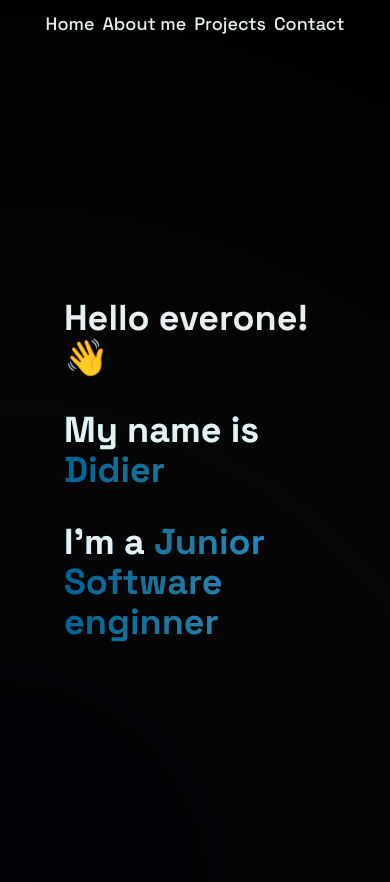
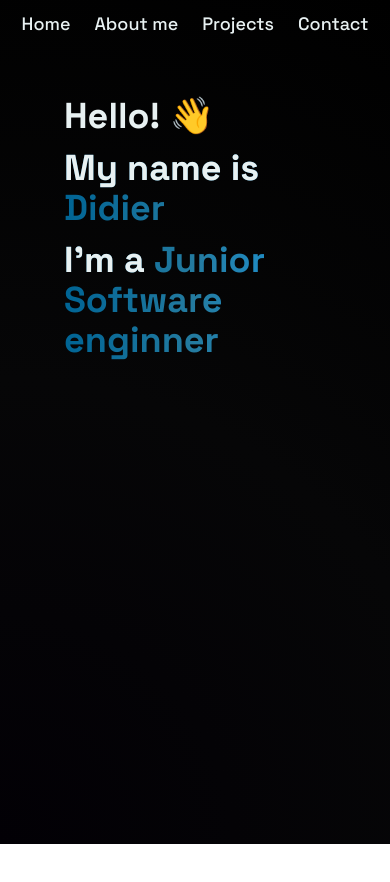
Before and after one commit to adidiergg/personal-portfolio, a Next.js app: page / in a window 390 px wide. Shown: the top 882 px of the page. After the commit the page ends 844 px from the top, so only its background shows below. Built offline with nearby package versions, Linux system fonts and the light colour scheme.

Commit message:
add headers

```diff
--- a/src/app/about/page.tsx
+++ b/src/app/about/page.tsx
@@ -3,8 +3,8 @@
 
 export default function About(){
     return (
-        <main className="flex  min-h-screen flex-col items-center justify-start gap-1">
-            <h1 className="text-4xl text-light">About me</h1>
+        <main className="flex  min-h-screen flex-col items-center justify-start gap-1  pt-12">
+            <h1 className="text-4xl  font-semibold">About me</h1>
         </main>
     )
 }
--- a/src/app/contact/page.tsx
+++ b/src/app/contact/page.tsx
@@ -2,8 +2,10 @@
 
 
 
-export default function COntact(){
+export default function Contact(){
     return (
-        <div></div>
+        <main className="flex  min-h-screen flex-col items-center justify-start gap-1  pt-12">
+        <h1 className="text-4xl font-semibold">Contact</h1>
+    </main>
     )
 }
--- a/src/app/page.tsx
+++ b/src/app/page.tsx
@@ -5,11 +5,13 @@ const fontSpeaceGrotesk = FontSpaceGrotesk({ subsets: ["latin"] });
 
 export default function Home() {
   return (
-    <main className={cn(fontSpeaceGrotesk.className,"flex  min-h-screen flex-col items-start justify-center gap-8")}>
+    <main className={cn(fontSpeaceGrotesk.className,"flex   flex-col min-h-[calc(100vh-48px)] justify-start  lg:justify-center gap-8 pt-12 lg:pt-0")}>
+
+      <div  className="flex flex-col gap-3">
       <h1
         className="text-4xl lg:text-5xl font-bold text-light"
       >
-       Hello everone!<span>👋</span>
+       Hello! <span>👋</span>
       </h1>
       <h1
         className="text-4xl lg:text-5xl  font-bold bg-gradient-to-r from-primary via-secondary to-ternary inline-block text-transparent bg-clip-text"
@@ -26,6 +28,7 @@ export default function Home() {
         <span className="text-light"> I&#39;m a </span>
         Junior Software enginner
       </h1>
+      </div>
     </main>
   );
 }
--- a/src/app/projects/page.tsx
+++ b/src/app/projects/page.tsx
@@ -4,6 +4,8 @@
 
 export default function Projects(){
     return (
-        <div></div>
+        <main className="flex  min-h-screen flex-col items-center justify-start gap-1  pt-12">
+        <h1 className="text-4xl font-semibold">Projects</h1>
+    </main>
     )
 }
--- a/src/components/header.tsx
+++ b/src/components/header.tsx
@@ -10,10 +10,10 @@ export const Header = () => {
     return (
         <header className={cn(fontSpeaceGrotesk.className,"fixed top-0 h-12 flex justify-center  lg:justify-end w-full  font-medium")}>
             <nav className="flex flex-row justify-center items-center">
-                <Link className="px-1 lg:px-6" href={"/"} > <span className="text-light text-lg">Home</span></Link>
-                <Link className="px-1  lg:px-6"  href={"/about"} > <span className="text-light text-lg">About me</span></Link>
-                <Link className="px-1 lg:px-6" href={"/projects"} > <span className="text-light text-lg">Projects</span></Link>
-                <Link className="px-1 lg:px-6"  href={"/contact"} > <span className="text-light text-lg">Contact</span></Link>
+                <Link className="px-3 lg:px-6" href={"/"} > <span className="text-light text-lg">Home</span></Link>
+                <Link className="px-3  lg:px-6"  href={"/about"} > <span className="text-light text-lg">About me</span></Link>
+                <Link className="px-3 lg:px-6" href={"/projects"} > <span className="text-light text-lg">Projects</span></Link>
+                <Link className="px-3 lg:px-6"  href={"/contact"} > <span className="text-light text-lg">Contact</span></Link>
             </nav>
 
         </header>
```
